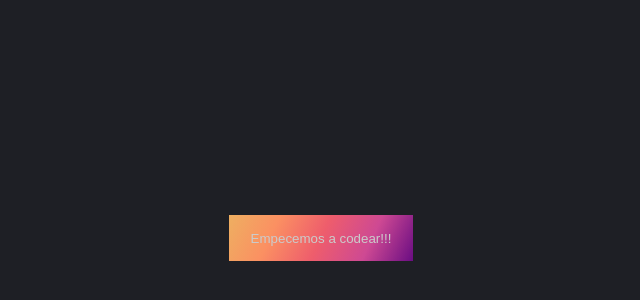
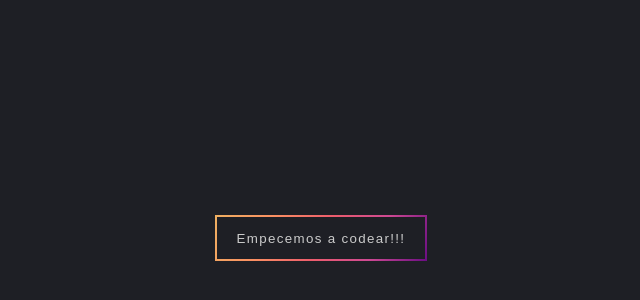
Before and after one commit to Gallin1982/css-prueba, a plain HTML site: page primer/index.html in a window 1280 px wide. Shown: the part 162-462 px from the top of the page, without its empty margins (319-959 px from the left). Drawn offline with Linux system fonts and the light colour scheme.

Commit message:
prueba-5

```diff
--- a/primer/index.css
+++ b/primer/index.css
@@ -1,7 +1,10 @@
 html, body{
     margin: 0;
     padding: 0;
+    background-color: var(--body-bg);
+    font-family: var(--font-family);
 }
+
 
 :root{
     --font-family: 'Karla', sans-serif;
@@ -14,10 +17,6 @@ html, body{
     --grad-color4:#ce4993;
     --grad-color5:#6a0d83;
 }
-body{
-    background-color: var(--body-bg);
-}
-
 .container{
     display: flex;
     justify-content: center;
@@ -25,12 +24,18 @@ body{
     height: 100vh;
 }
 .button-border{
-    background: linear-gradient(115deg, #eeaf61, #fb9062, #ee5d6c,#ce4993, #6a0d83);
+    background:linear-gradient(115deg, #eeaf61, #fb9062, #ee5d6c,#ce4993, #6a0d83);
     padding: 2px;
 }
 .button{
     border: none;
-    background: var(--btn-bg);
+    background: var(--body-bg);
     color: var(--btn-color);
     padding: 1em 1.5em;
+    font-family: inherit;
+    letter-spacing: .1em;
+    /*otra opcion es la siguiente
+    border-image:linear-gradient(115deg, #eeaf61, #fb9062, #ee5d6c,#ce4993, #6a0d83);
+    border-image-slice:1;*/
+
 }
```
